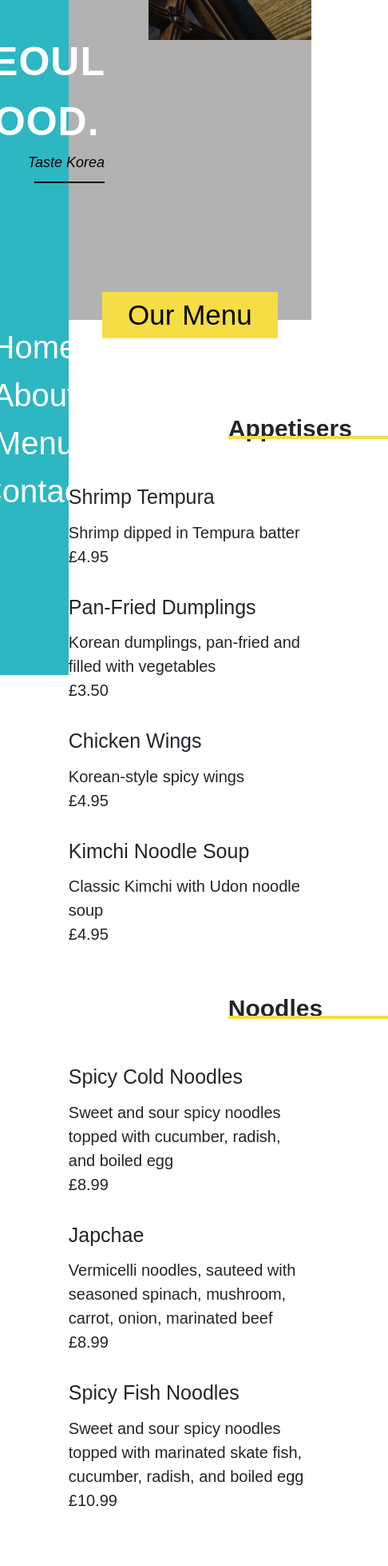
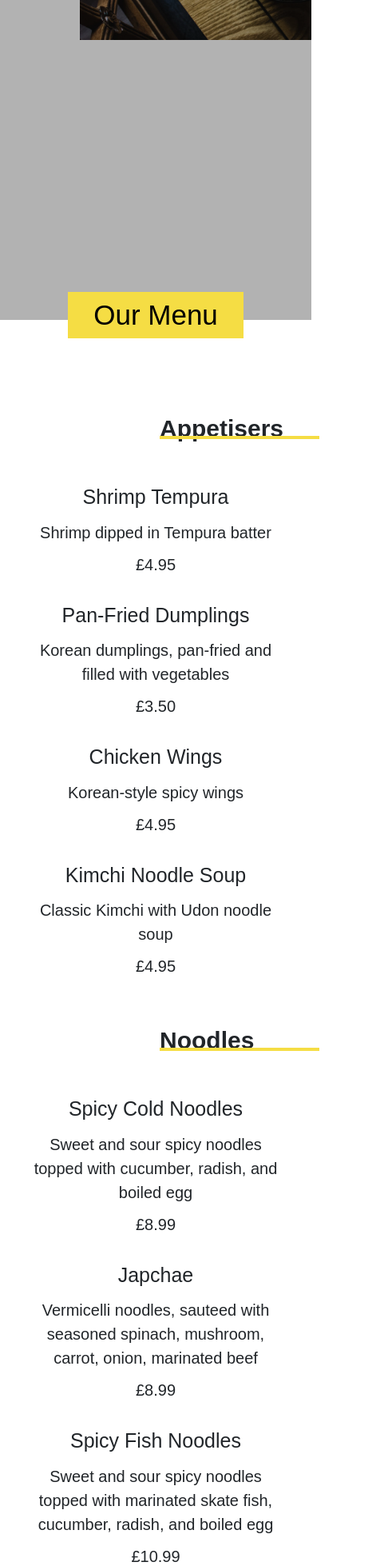
Before and after one commit to eesa94/restaurant, a React (Create React App) app: page /menu in a window 390 px wide. Shown: the top 1958 px of the page at 80% size, 486 px wide, since content can reach past the window. Before the commit the page ends 1891 px from the top, so only its background shows below. Built offline with nearby package versions, Linux system fonts and the light colour scheme; a web font is replaced by a local one.

Commit message:
media queries for lg

```diff
--- a/src/components/Menu.js
+++ b/src/components/Menu.js
@@ -24,7 +24,7 @@ const Menu = () => {
                 <h2 className="menu-sub-header kodchasan-7">Appetisers</h2>
                 <div className="header-underline"></div>
                 <div className="row menu-row no-gutters">
-                    <div className="col-lg-4 offset-lg-3">
+                    <div className="col-10 offset-1 col-lg-4 offset-lg-3">
                         <p className="dish-name kodchasan-3"><strong>Shrimp Tempura</strong></p>
                         <p className="dish-desc">Shrimp dipped in Tempura batter</p>
                     </div>
@@ -33,7 +33,7 @@ const Menu = () => {
                     </div>
                 </div>
                 <div className="row menu-row no-gutters">
-                    <div className="col-lg-4 offset-lg-3">
+                    <div className="col-10 offset-1 col-lg-4 offset-lg-3">
                         <p className="dish-name kodchasan-3"><strong>Pan-Fried Dumplings</strong></p>
                         <p className="dish-desc">Korean dumplings, pan-fried and filled with vegetables</p>
                     </div>
@@ -42,7 +42,7 @@ const Menu = () => {
                     </div>
                 </div>
                 <div className="row menu-row no-gutters">
-                    <div className="col-lg-4 offset-lg-3">
+                    <div className="col-10 offset-1 col-lg-4 offset-lg-3">
                         <p className="dish-name kodchasan-3"><strong>Chicken Wings</strong></p>
                         <p className="dish-desc">Korean-style spicy wings</p>
                     </div>
@@ -51,7 +51,7 @@ const Menu = () => {
                     </div>
                 </div>
                 <div className="row menu-row no-gutters">
-                    <div className="col-lg-4 offset-lg-3">
+                    <div className="col-10 offset-1 col-lg-4 offset-lg-3">
                         <p className="dish-name kodchasan-3"><strong>Kimchi Noodle Soup</strong></p>
                         <p className="dish-desc">Classic Kimchi with Udon noodle soup</p>
                     </div>
@@ -66,7 +66,7 @@ const Menu = () => {
                 <h2 className="menu-sub-header kodchasan-7">Noodles</h2>
                 <div className="header-underline"></div>
                 <div className="row menu-row no-gutters">
-                    <div className="col-lg-4 offset-lg-3">
+                    <div className="col-10 offset-1 col-lg-4 offset-lg-3">
                         <p className="dish-name kodchasan-3"><strong>Spicy Cold Noodles</strong></p>
                         <p className="dish-desc">Sweet and sour spicy noodles topped with cucumber, radish, and boiled egg</p>
                     </div>
@@ -75,7 +75,7 @@ const Menu = () => {
                     </div>
                 </div>
                 <div className="row menu-row no-gutters">
-                    <div className="col-lg-4 offset-lg-3">
+                    <div className="col-10 offset-1 col-lg-4 offset-lg-3">
                         <p className="dish-name kodchasan-3"><strong>Japchae</strong></p>
                         <p className="dish-desc">Vermicelli noodles, sauteed with seasoned spinach, mushroom, carrot, onion, marinated beef</p>
                     </div>
@@ -84,7 +84,7 @@ const Menu = () => {
                     </div>
                 </div>
                 <div className="row menu-row no-gutters">
-                    <div className="col-lg-4 offset-lg-3">
+                    <div className="col-10 offset-1 col-lg-4 offset-lg-3">
                         <p className="dish-name kodchasan-3"><strong>Spicy Fish Noodles</strong></p>
                         <p className="dish-desc">Sweet and sour spicy noodles topped with marinated skate fish, cucumber, radish, and boiled egg</p>
                     </div>
--- a/src/components/Navbar.js
+++ b/src/components/Navbar.js
@@ -3,7 +3,7 @@ import { Link, NavLink, withRouter } from 'react-router-dom';
 
 const Navbar = () => {
     return (
-        <nav className="navigation text-center d-flex flex-column align-items-center justify-content-between">
+        <nav className="navigation text-center d-none d-lg-flex flex-column align-items-center justify-content-between">
             <div>
                 <a href="/" className="brand kodchasan-7 text-uppercase">Seoul Food.</a>
                 <p className="brand-tagline text-right font-italic kodchasan-5">Taste Korea</p>
--- a/src/index.css
+++ b/src/index.css
@@ -23,9 +23,8 @@ a:hover {
 }
 
 .section-container {
-  margin-left: 22vw;
   height: 100vh;
-  width: 78vw;
+  width: 100%;
 }
 
 .section-header {
@@ -139,7 +138,8 @@ a:hover {
 .carousel-overlay {
   position: absolute;
   top: 25%;
-  left: 30%;
+  left: 20%;
+  right: 20%;
 }
 
 .carousel-header {
@@ -175,14 +175,41 @@ a:hover {
 
 .menu-row {
   margin-bottom: 30px;
+  text-align: center;
 }
 
 .dish-name {
   font-size: 2.5rem;
 }
 
+.dish-desc {
+  margin-bottom: 10px;
+}
+
+.dish-price {
+  margin: 0;
+}
+
 .dish-desc,
 .dish-price {
   font-size: 2rem;
-  margin: 0;
 }
+
+
+/* Media Queries */
+@media (min-width: 992px) {
+  .section-container {
+    margin-left: 22vw;
+    width: 78vw;
+  }
+
+  .carousel-overlay {
+    top: 25%;
+    left: 30%;
+  }
+
+  .menu-row {
+    text-align: left;
+  }
+
+}
```
